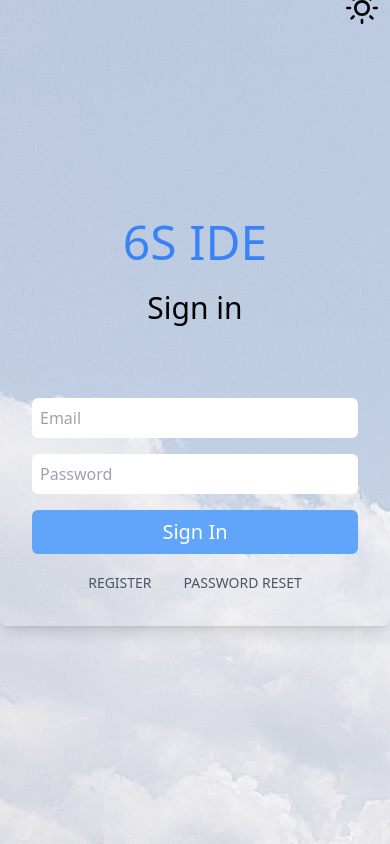
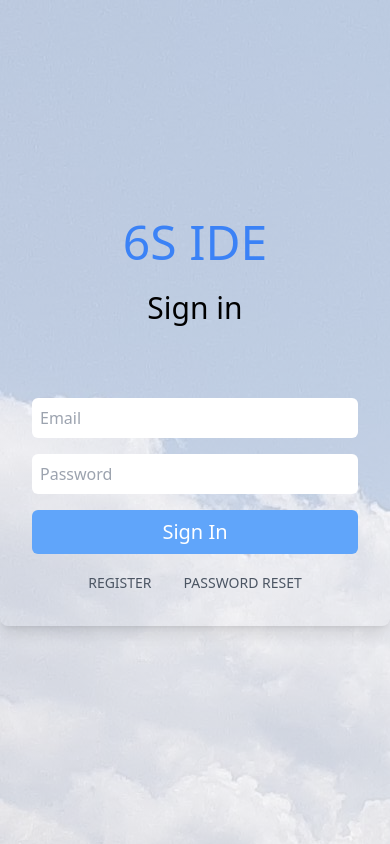
Before and after one commit to Goormkdt-WebIDE/project6sIDE-FE, a React (Vite) app: page /login in a window 390 px wide. Built offline with nearby package versions, Linux system fonts and the light colour scheme.

Commit message:
[feat] 화면 크기 작을 때 로그아웃 버튼 - 테마 토글 버튼 위치 변경

```diff
--- a/src/components/TopBtnContainer.tsx
+++ b/src/components/TopBtnContainer.tsx
@@ -5,7 +5,11 @@ import { FiSun } from "react-icons/fi";
 import { BsMoonStars } from "react-icons/bs";
 import { useAuthContext } from "../context/AuthContext";
 
-function TopBtnContainer() {
+type Props = {
+  className?: string;
+};
+
+function TopBtnContainer({ className }: Props) {
   const { theme, toggleDarkMode } = useTheme();
   const { user, isInitializing, onAuthStateChange } = useAuthContext();
 
@@ -22,7 +26,9 @@ function TopBtnContainer() {
   };
 
   return (
-    <div className="absolute right-3 -top-2  z-10 flex items-center md:top-2">
+    <div
+      className={`absolute right-3 -top-2  z-10 flex items-center md:top-2 ${className}`}
+    >
       {!user && !isInitializing ? (
         ""
       ) : (
--- a/src/layout/Layout.tsx
+++ b/src/layout/Layout.tsx
@@ -15,7 +15,7 @@ export default function Layout() {
       <AuthContextProvider>
         <ThemeProvider>
           <div className="relative">
-            <TopBtnContainer />
+            <TopBtnContainer className="hidden md:flex" />
             <main className="h-screen overflow-hidden pb-4">
               <Outlet />
               <ToastContainer
--- a/src/pages/IDE.tsx
+++ b/src/pages/IDE.tsx
@@ -16,6 +16,7 @@ import { Code, Directory, TreeNode } from "../components/types/TreeView.types";
 import "../components/ide/Menu.css";
 import "swiper/css";
 import "swiper/css/pagination";
+import TopBtnContainer from "../components/TopBtnContainer";
 
 export default function IDE() {
   const [project, setProject] = useState<Directory>();
@@ -195,8 +196,9 @@ export default function IDE() {
           <>
             <Menu
               burgerButtonClassName="-translate-y-6 translate-x-12 z-10  md:hidden"
-              className="block md:hidden"
+              className="block md:hidden relative"
             >
+              <TopBtnContainer className="!flex md:hidden left-2" />
               <TreeView
                 data={project}
                 onClickFile={onClickFile}
```
